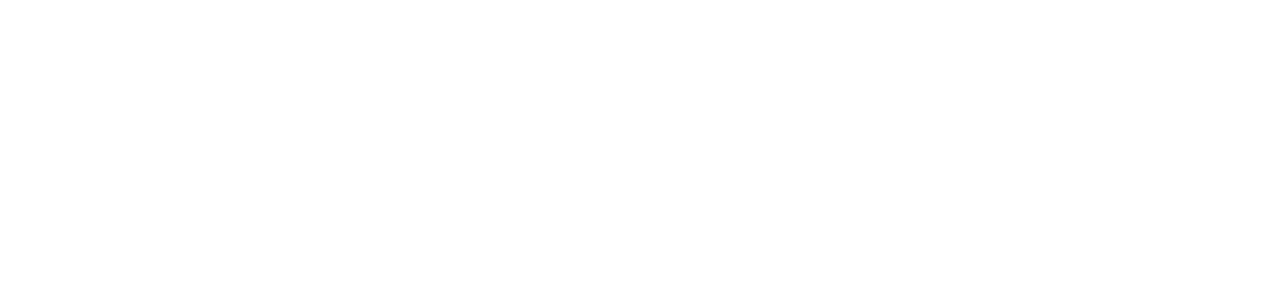
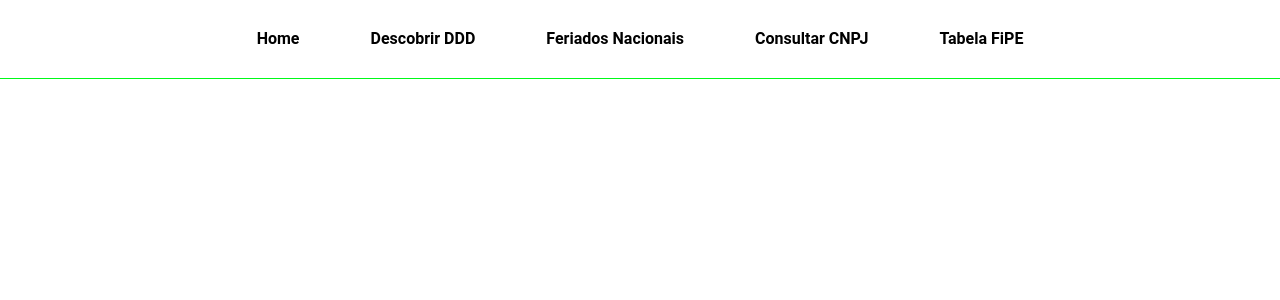
Before and after one commit to brenodevreact/Curiosidades_Brasileiras, a React (Vite) app: page /consultacep in a window 1280 px wide. Shown: the top 300 px of the page. Built offline with nearby package versions, Linux system fonts and the light colour scheme.

Commit message:
Feat: Header cep adicionada

```diff
--- /dev/null
+++ b/src/components/Headers/Cep/index.tsx
@@ -0,0 +1,30 @@
+import { Link } from "react-router-dom";
+import { NavCep } from "./style.js";
+
+const HeaderCep = () => {
+  return (
+    <>
+      <NavCep>
+        <nav>
+          <p>
+            <Link to={"/"}>Home</Link>
+          </p>
+          <p>
+            <Link to={"/consultaddd"}>Descobrir DDD</Link>
+          </p>
+          <p>
+            <Link to={"/feriados"}>Feriados Nacionais</Link>
+          </p>
+          <p>
+            <Link to={"/consultacnpj"}>Consultar CNPJ</Link>
+          </p>
+          <p>
+            <Link to={"/fipe"}>Tabela FiPE</Link>
+          </p>
+        </nav>
+      </NavCep>
+    </>
+  );
+};
+
+export default HeaderCep;
--- /dev/null
+++ b/src/components/Headers/Cep/style.ts
@@ -0,0 +1,30 @@
+import { styled } from "styled-components";
+
+export const NavCep = styled.header`
+  display: flex;
+  width: 100%;
+  height: 78px;
+  justify-content: center;
+
+  box-shadow: 0px 1px 0px 0px #00FA19;
+
+  nav {
+    width: 90%;
+    max-width: 1200px;
+    display: flex;
+    align-items: center;
+    justify-content: center;
+    gap: 71px;
+  }
+
+  a {
+    text-decoration: none;
+    color: var(--black);
+    font-size: var(--text2);
+    font-weight: bold;
+
+    &:visited {
+      color: var(--black);
+    }
+  }
+`;
--- a/src/routes/Cep.tsx
+++ b/src/routes/Cep.tsx
@@ -1,5 +1,11 @@
+import HeaderCep from "../components/Headers/Cep";
+
 const Cep = () => {
-  return <div></div>;
+  return (
+    <>
+      <HeaderCep />
+    </>
+  );
 };
 
 export default Cep;
```
